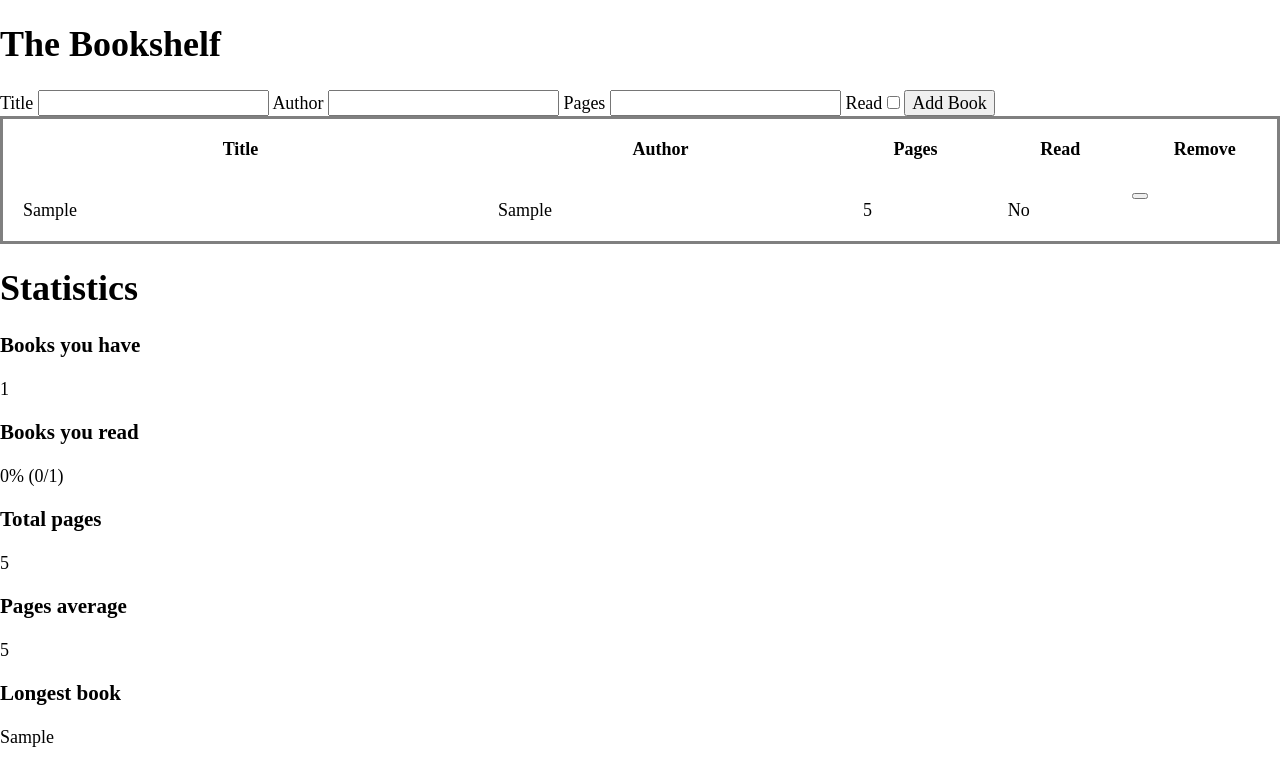
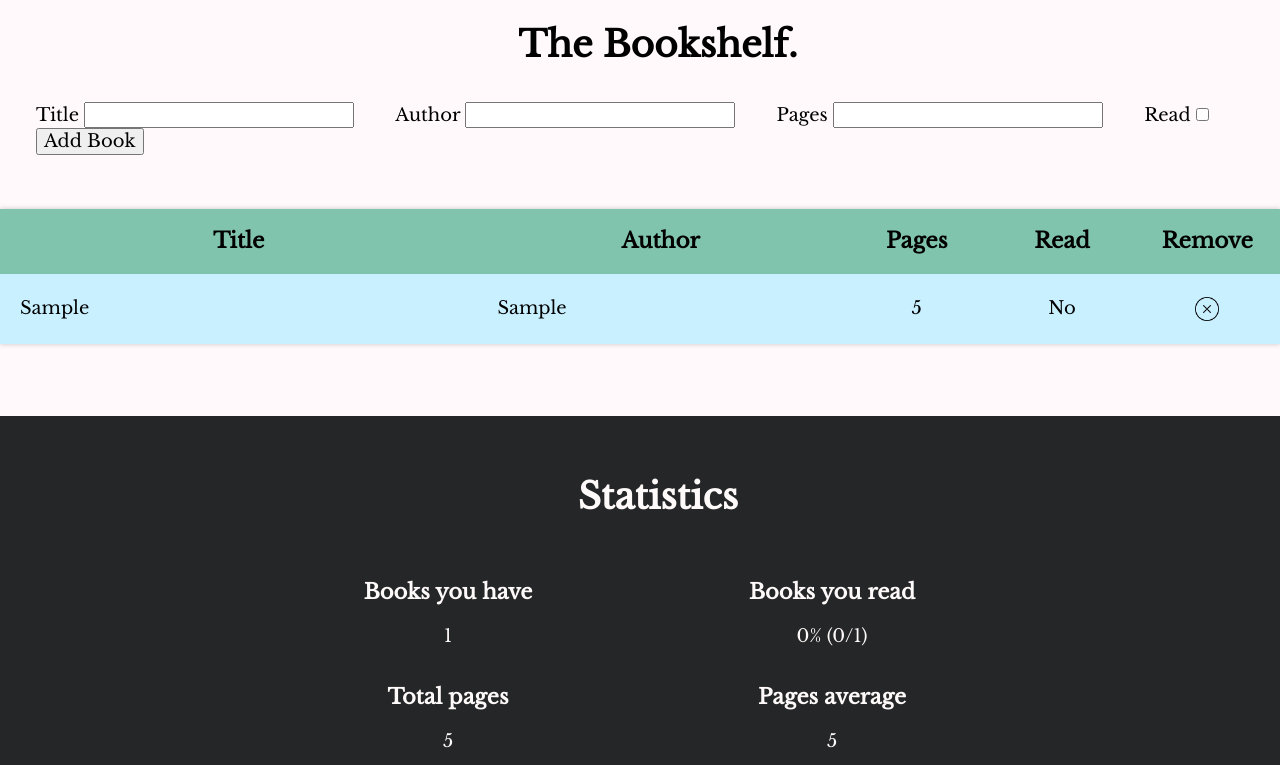
Before and after one commit to ThomYorke7/library, a plain HTML site: page index.html in a window 1280 px wide. Both pictures are taken after typing "Sample", "Sample", "5" into the empty fields and a click on the button "Add Book". Shown: the top 765 px of the page. Drawn offline with nearby package versions, Linux system fonts and the light colour scheme.

Commit message:
Commit beta version

```diff
--- a/index.html
+++ b/index.html
@@ -12,7 +12,7 @@
 <body>
     <div id="header-container">
         <header>
-            <h1>The Bookshelf</h1>
+            <h1>The Bookshelf.</h1>
         </header>
     </div>
 
@@ -36,12 +36,12 @@
 
     <div id="books-container">
         <table id="library-table">
-            <thead>
+            <thead id="table-header">
                 <tr>
-                    <th>Title</th>
-                    <th>Author</th>
-                    <th>Pages</th>
-                    <th>Read</th>
+                    <th onclick="sortTable(0)">Title</th>
+                    <th onclick="sortTable(1)">Author</th>
+                    <th onclick="sortTable(2)">Pages</th>
+                    <th onclick="sortTable(3)">Read</th>
                     <th>Remove</th>
                 </tr>
             </thead>
--- a/script.js
+++ b/script.js
@@ -39,8 +39,10 @@ function addBooktoTable(book) {
 function addRemoveButton() {
     let removeButton = document.createElement("button");
     removeButton.setAttribute("data-id", bookID);
-    //removeButton.style.cssText = "background-image: url(../images/removeicon.png)";
-    return removeButton;
+    removeButton.setAttribute("class", "removeButton");
+    let buttonContainer = document.createElement("td");
+    buttonContainer.appendChild(removeButton)
+    return buttonContainer;
 }
 
 function render() {
@@ -54,7 +56,7 @@ function removeEmptyMessage() {
     if (myLibrary.length > 0) {
         document.getElementById("empty-library").style.display = "none";
     } else {
-        document.getElementById("empty-library").style.display = "block";
+        document.getElementById("empty-library").style.display = "flex";
     }
 }
 
@@ -108,7 +110,7 @@ function statsLongest() {
         })
         document.getElementById("longest-book").lastChild.textContent = myLibrary[0].title
     } else {
-        document.getElementById("longest-book").lastChild.textContent = ""
+        document.getElementById("longest-book").lastChild.textContent = "There are no books in your library"
     }
 }
 
@@ -123,7 +125,7 @@ function statsShortest() {
         })
         document.getElementById("shortest-book").lastChild.textContent = myLibrary[0].title
     } else {
-        document.getElementById("shortest-book").lastChild.textContent = ""
+        document.getElementById("shortest-book").lastChild.textContent = "There are no books in your library"
     }
 }
 
@@ -153,7 +155,7 @@ function statsPreferredAuthor() {
         let mostFrequent = Object.keys(counts).filter(k => counts[k] === maxCount);
         document.getElementById("preferred-author").lastChild.textContent = mostFrequent
     } else {
-        document.getElementById("preferred-author").lastChild.textContent = ""
+        document.getElementById("preferred-author").lastChild.textContent = "There are no books in your library"
     }
 }
 
@@ -167,6 +169,44 @@ function stats() {
     statsTotalAuthors();
     statsPreferredAuthor();
 }
+
+function sortTable(n) {
+    let table, rows, switching, i, x, y, shouldSwitch, dir, switchcount = 0;
+    table = document.getElementById("library-table");
+    switching = true;
+    dir = "asc";
+    while (switching) {
+        switching = false;
+        rows = table.rows;
+        for (i = 1; i < (rows.length - 1); i++) {
+            shouldSwitch = false;
+            x = rows[i].getElementsByTagName("td")[n];
+            y = rows[i + 1].getElementsByTagName("td")[n];
+            if (dir == "asc") {
+                if (x.innerHTML.toLowerCase() > y.innerHTML.toLowerCase()) {
+                    shouldSwitch = true;
+                    break;
+                }
+            } else if (dir == "desc") {
+                if (x.innerHTML.toLowerCase() < y.innerHTML.toLowerCase()) {
+                    shouldSwitch = true;
+                    break;
+                }
+            }
+        }
+        if (shouldSwitch) {
+            rows[i].parentNode.insertBefore(rows[i + 1], rows[i]);
+            switching = true;
+            switchcount++;
+        } else {
+            if (switchcount == 0 && dir == "asc") {
+                dir = "desc";
+                switching = true;
+            }
+        }
+    }
+}
+
 
 bookForm.addEventListener("submit", (e) => {
     e.preventDefault();
@@ -187,7 +227,7 @@ table.addEventListener("click", (e) => {
     if (e.target.hasAttribute("data-id")) {
         let index = e.target.getAttribute("data-id");
         myLibrary.splice(index - 1, 1);
-        e.target.parentNode.remove();
+        e.target.parentNode.parentNode.remove();
         removeEmptyMessage();
         stats();
     }
--- a/styles/style.css
+++ b/styles/style.css
@@ -1,12 +1,39 @@
+@import url('https://fonts.googleapis.com/css2?family=Libre+Baskerville&display=swap');
+
 :root {
     font-size: 18px;
+}
+
+html {
+    background-color: #fff9fb;
+    font-family: 'Libre Baskerville', serif;
+}
+
+h1 {
+    margin-left: 2rem;
+    text-align: center;
+}
+
+#form-container {
+    display: flex;
+    justify-content: center;
+    margin: 2rem;
+}
+
+#book-form > * {
+    padding-right: 2rem;
 }
 
 #library-table {
     table-layout: fixed;
     width: 100%;
     border-collapse: collapse;
-    border: 3px solid gray;
+    /*border: 3px solid #c9c5cb;
+    /*margin-left: 1%;*/
+    box-sizing: border-box;
+    margin-top: 3rem;
+    margin-bottom: 4rem;
+    box-shadow: 0 0 5px #c9c5cb;
 }
 
 thead th:nth-child(1) {
@@ -32,3 +59,71 @@ thead th:nth-child(1) {
   th, td {
     padding: 20px;
   }
+
+  #table-header > *{
+      background-color: #81c4ae;
+      font-size: 1.2rem;
+  }
+
+  tr:nth-child(odd) {
+    background-color: #eafffd;
+  }
+
+  tr:nth-child(even) {
+    background-color: #c9f0ff;
+  }
+
+  th:hover {
+      cursor: pointer;
+  }
+
+  .pages, .read {
+      text-align: center;
+  }
+
+ .removeButton {
+      background-image: url(../images/removeicon.png);
+      background-size: contain;
+      background-position: center;
+      background-color: transparent;
+      border: none;
+      width: 30px;
+      height: 30px;
+      display: block;
+      margin: auto;
+  }
+
+#empty-library {
+    display: flex;
+    padding: 2rem;
+    width: 100%;
+    justify-content: center;
+    box-sizing: border-box;
+}
+
+
+#stats {
+    display: grid;
+    grid-template-columns: 50% 50%;
+    grid-template-rows: repeat(9, auto);
+    grid-template-areas:
+    "title title";
+    width: 100%;
+    padding: 2rem 20% 2rem 20%;
+    box-sizing: border-box;
+    justify-items: center;
+    justify-content: center;
+    align-items: center;
+    background-color: #252627;
+    color: snow;
+    row-gap: 1rem;
+}
+
+#h1-container {
+    grid-area: title;
+}
+
+#stats >* {
+    justify-self: center;
+    text-align: center;
+}
```
